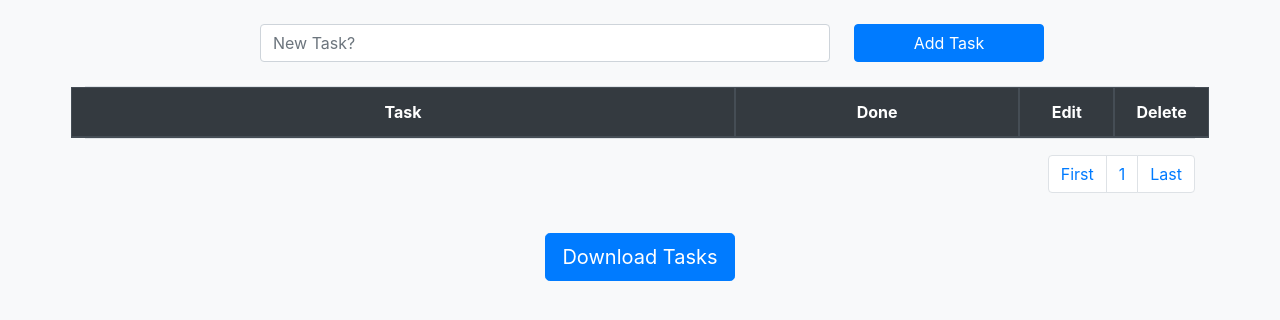
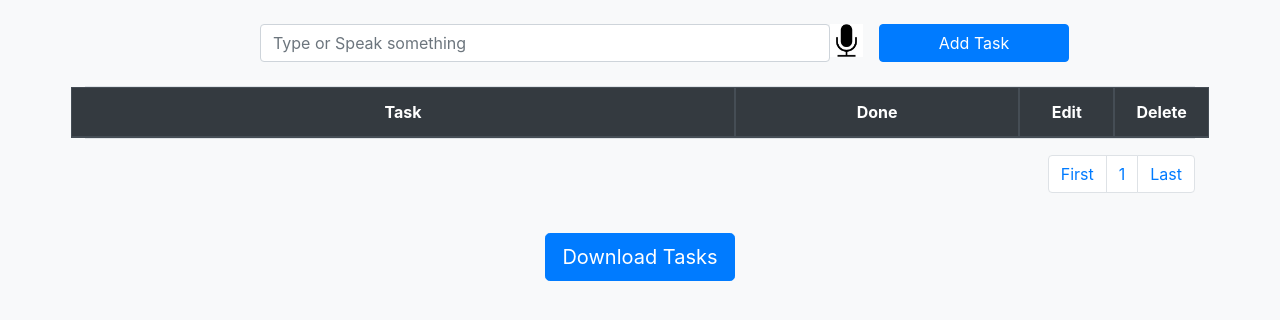
Before and after one commit to Kolamanojkameswararao/taskmate, a Django app: page /todolist/ in a window 1280 px wide. Shown: the part 65-385 px from the top of the page. Run offline with Django 3.2, Linux system fonts and the light colour scheme; the visitor is signed in with stand-in values (Sample User, id 1); data that the repository does not hold is empty.

Commit message:
added voice to text conversion and email alersts'

```diff
--- a/templates/base.html
+++ b/templates/base.html
@@ -55,7 +55,19 @@
     <!-- Option 1: jQuery and Bootstrap Bundle (includes Popper) -->
     <script src="https://code.jquery.com/jquery-3.5.1.slim.min.js" integrity="sha384-DfXdz2htPH0lsSSs5nCTpuj/zy4C+OGpamoFVy38MVBnE+IbbVYUew+OrCXaRkfj" crossorigin="anonymous"></script>
     <script src="https://cdn.jsdelivr.net/npm/bootstrap@4.5.3/dist/js/bootstrap.bundle.min.js" integrity="sha384-ho+j7jyWK8fNQe+A12Hb8AhRq26LrZ/JpcUGGOn+Y7RsweNrtN/tE3MoK7ZeZDyx" crossorigin="anonymous"></script>
+    <script>
+        function record() {
+            var recognition = new webkitSpeechRecognition();
+            recognition.lang = "en-GB";
 
+            recognition.onresult = function(event) {
+                // console.log(event);
+                document.getElementById('speechToText').value = event.results[0][0].transcript;
+            }
+            recognition.start();
+
+        }
+    </script>
     <!-- Option 2: jQuery, Popper.js, and Bootstrap JS
     <script src="https://code.jquery.com/jquery-3.5.1.slim.min.js" integrity="sha384-DfXdz2htPH0lsSSs5nCTpuj/zy4C+OGpamoFVy38MVBnE+IbbVYUew+OrCXaRkfj" crossorigin="anonymous"></script>
     <script src="https://cdn.jsdelivr.net/npm/popper.js@1.16.1/dist/umd/popper.min.js" integrity="sha384-9/reFTGAW83EW2RDu2S0VKaIzap3H66lZH81PoYlFhbGU+6BZp6G7niu735Sk7lN" crossorigin="anonymous"></script>
--- a/todolist_app/templates/todolist.html
+++ b/todolist_app/templates/todolist.html
@@ -1,6 +1,11 @@
 {% extends 'base.html' %}
+{% load static %}
 
-
+<!-- <style>
+  /* .speech {border: 1px solid #DDD; width: 300px; padding: 0; margin: 0} */
+  .speech  {border: 0; width: 240px; display: inline-block; height: 30px;}
+  .speech img {float: right; width: 40px }
+</style> -->
 {% block title %}
    <title>Todo List manager - taskmate</title>
 {% endblock title %}
@@ -23,9 +28,10 @@
     <form method="POST" class="row">
       {% csrf_token %}
     <label class="col-lg-2"></label>
-    <input type="text" class="form-control col-lg-6 mr-4" name="task" placeholder="New Task?">
-  <button type="submit" class="btn btn-primary col-lg-2">Add Task</button>
-  </form>
+    <input type="text" id="speechToText" class="form-control col-lg-6" name="task" placeholder="Type or Speak something">
+    <a href="#" class="speech mr-3" style="font-size:24px mt-5"  onclick="record()"> <img src="{% static 'images/mic.jpeg' %}" class="speech" width="33px" height="33px" ></img></a>
+   <button type="submit" style="ml-2" class="btn btn-primary col-lg-2">Add Task</button>
+   </form>
   </br>
     <table class="table table-bordered text-center">
       <thead class="thead-dark">
```
Also changed, not shown: users_app/views.py (+36 -0 lines), static/images/mic.jpeg (added).
